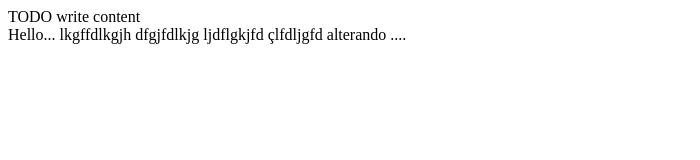
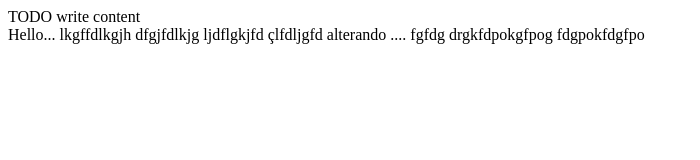
Before and after one commit to richmito/praticas2018, a plain HTML site: page public_html/index.html in a window 1280 px wide. Shown: the whole page, without its empty margins (0-700 px from the left). Drawn offline with Linux system fonts and the light colour scheme.

Commit message:
5o. commit

```diff
--- a/public_html/index.html
+++ b/public_html/index.html
@@ -21,6 +21,11 @@ and open the template in the editor.
 
 
         alterando ....
+        fgfdg
 
+        drgkfdpokgfpog
+
+
+        fdgpokfdgfpo
     </body>
 </html>
```
